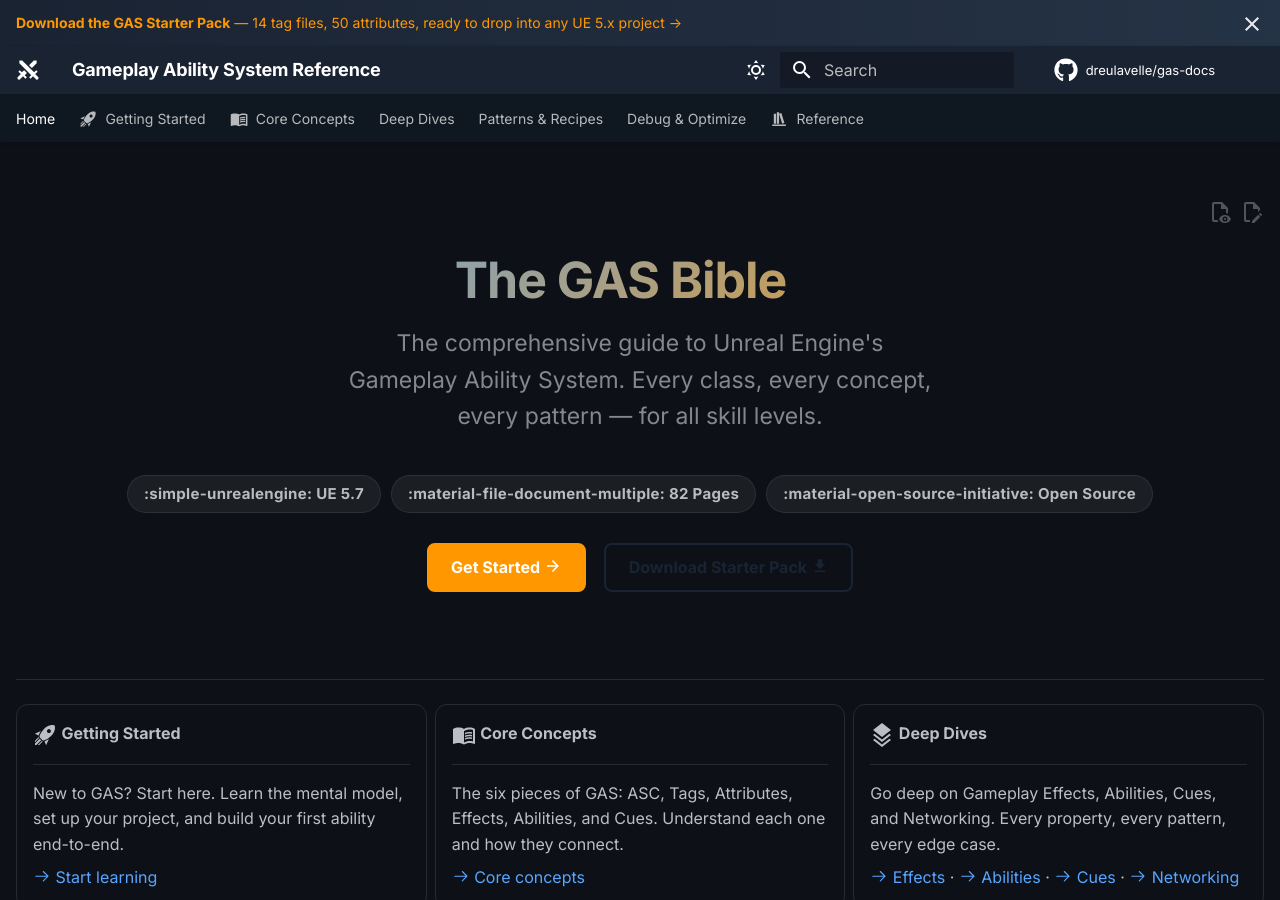
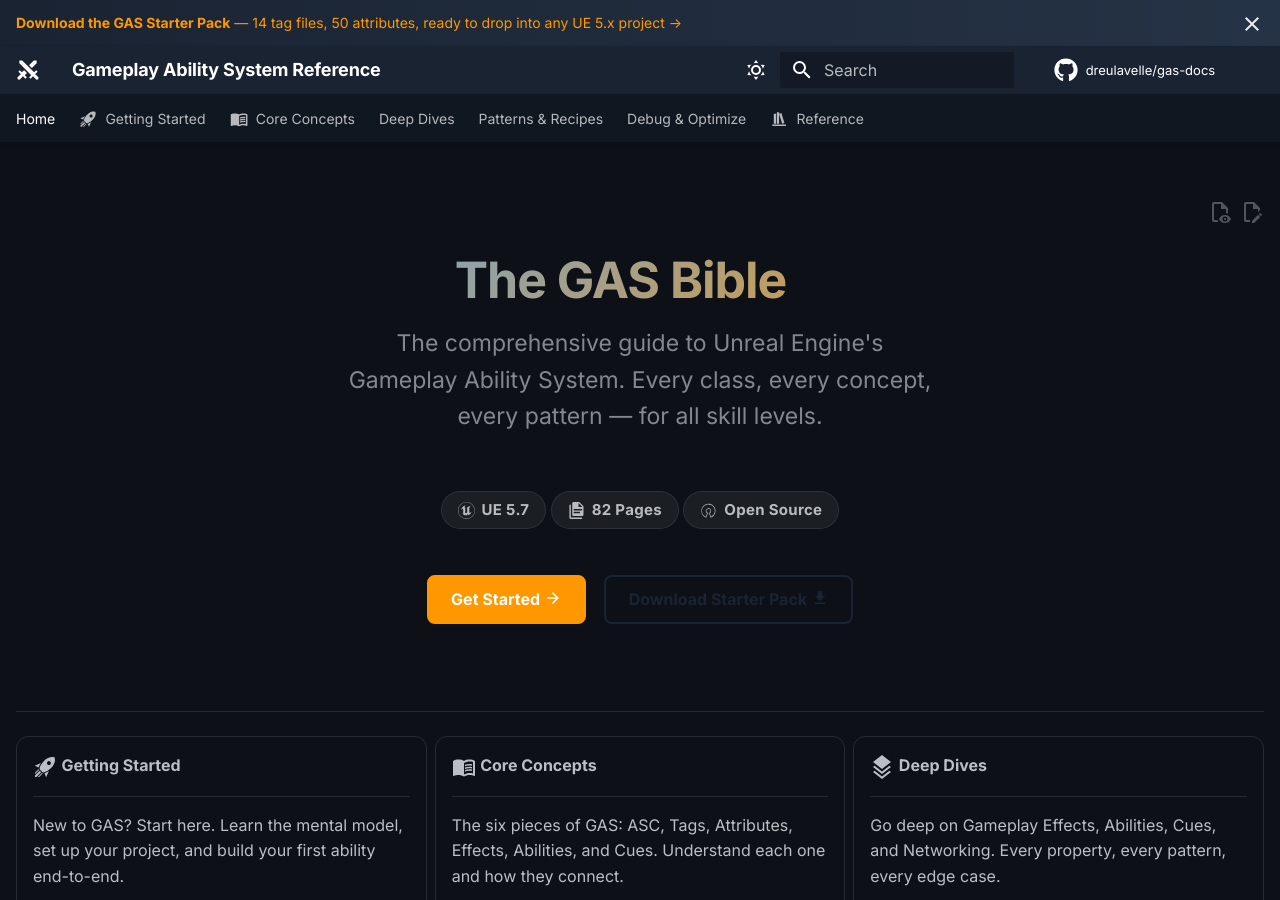
Before and after one commit to dreulavelle/gas-docs, an MkDocs documentation site: the page built from docs/index.md, in a window 1280 px wide and 900 px high. Built offline with MkDocs 1.6.1 and Material for MkDocs 9.7.7, drawn with Linux system fonts in a browser that asks for light colours; comment, search, counter and statistics services are not loaded.

Commit message:
fix: add markdown attr to hero badge spans so icons render
The emoji shortcodes require markdown processing — raw HTML spans
bypass it. Adding markdown attribute to each span enables processing.

Co-Authored-By: Claude Opus 4.6 (1M context) <noreply@anthropic.com>

```diff
--- a/docs/index.md
+++ b/docs/index.md
@@ -12,10 +12,10 @@ hide:
 The comprehensive guide to Unreal Engine's Gameplay Ability System. Every class, every concept, every pattern — for all skill levels.
 </p>
 
-<div class="hero-badges">
-  <span class="hero-badge">:simple-unrealengine: UE 5.7</span>
-  <span class="hero-badge">:material-file-document-multiple: 82 Pages</span>
-  <span class="hero-badge">:material-open-source-initiative: Open Source</span>
+<div class="hero-badges" markdown>
+  <span class="hero-badge" markdown>:simple-unrealengine: UE 5.7</span>
+  <span class="hero-badge" markdown>:material-file-document-multiple: 82 Pages</span>
+  <span class="hero-badge" markdown>:material-open-source-initiative: Open Source</span>
 </div>
 
 [Get Started :material-arrow-right:](getting-started/index.md){ .md-button .md-button--primary }
```
